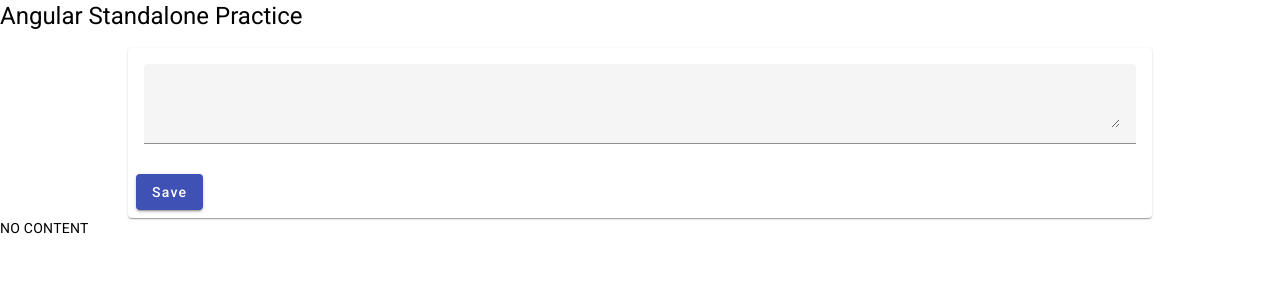
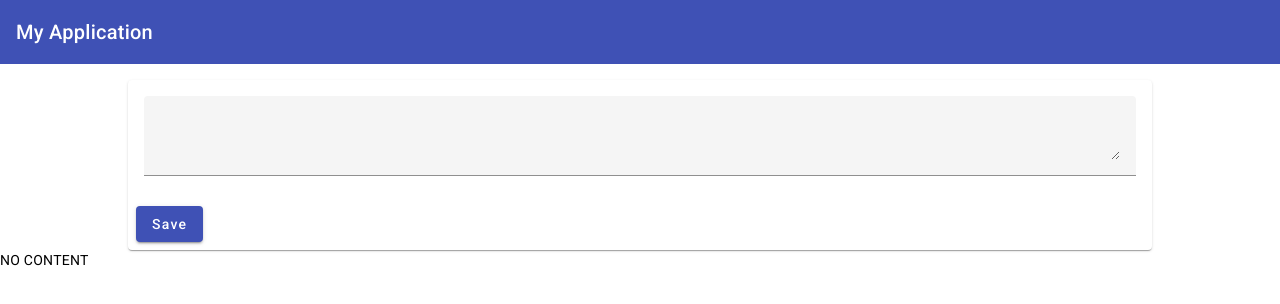
Before and after one commit to ankurinfoniti/angular-node-simple-cms, an Angular app: page / in a window 1280 px wide. Shown: the top 304 px of the page. Built offline with nearby package versions, Linux system fonts and the light colour scheme.

Commit message:
add header component

```diff
--- a/src/app/app.component.css
+++ b/src/app/app.component.css
@@ -0,0 +1,3 @@
+main {
+  margin-top: 1rem;
+}
--- a/src/app/app.component.html
+++ b/src/app/app.component.html
@@ -1,3 +1,4 @@
-<h1>{{ title }}</h1>
-
-<app-post-create></app-post-create>
+<app-header></app-header>
+<main>
+  <app-post-create></app-post-create>
+</main>
--- a/src/app/app.component.ts
+++ b/src/app/app.component.ts
@@ -3,13 +3,14 @@
 import { RouterOutlet } from '@angular/router';
 
 import { PostCreateComponent } from './posts/post-create/post-create.component';
+import { HeaderComponent } from './header/header.component';
 
 @Component({
   selector: 'app-root',
   standalone: true,
   templateUrl: './app.component.html',
   styleUrls: ['./app.component.css'],
-  imports: [CommonModule, RouterOutlet, PostCreateComponent],
+  imports: [CommonModule, RouterOutlet, PostCreateComponent, HeaderComponent],
 })
 export class AppComponent {
   title = 'Angular Standalone Practice';
--- /dev/null
+++ b/src/app/header/header.component.html
@@ -0,0 +1,3 @@
+<mat-toolbar color="primary">
+  <span>My Application</span>
+</mat-toolbar>
```
Also changed, not shown: src/app/header/header.component.ts (added, +13 -0 lines), src/app/header/header.component.css (added), 1 other file (tests, documents, lock files or other folders).
